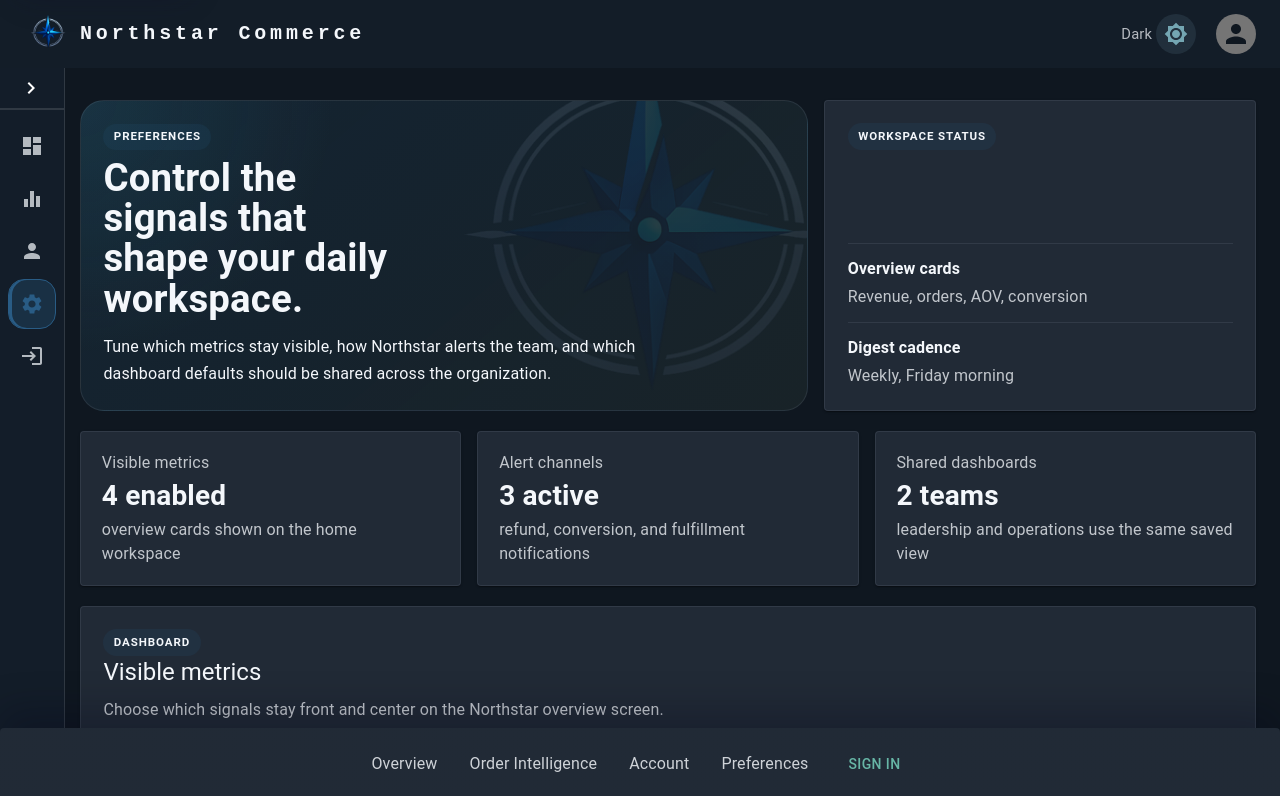
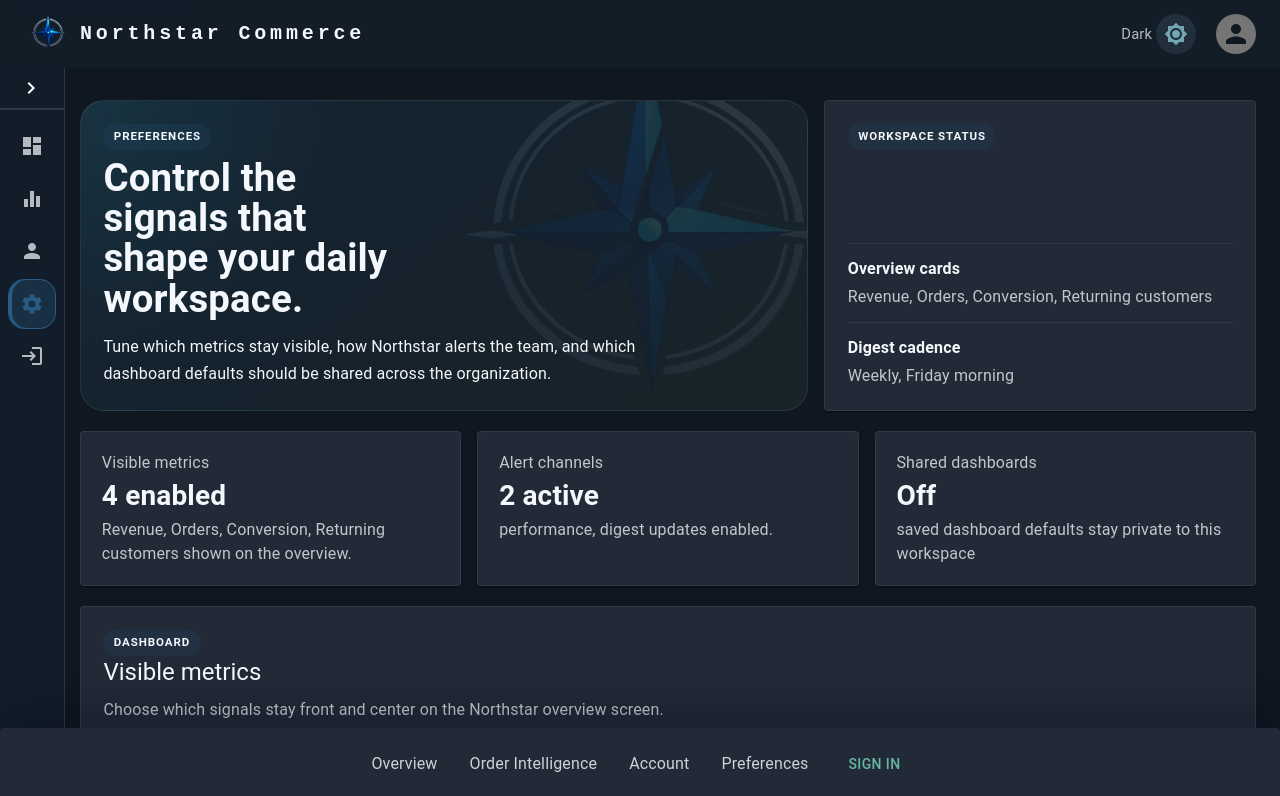
Before and after one commit to AleksandraCislowski/dashboard, a Next.js app: page /dashboard/settings in a window 1280 px wide. Shown: the top 796 px of the page. Built offline with nearby package versions, Linux system fonts and the light colour scheme; no server answers.

Commit message:
feat: add action feedback messages and styles for export and customize actions in Analytics and Settings

```diff
--- a/src/pages/dashboard/settings/index.tsx
+++ b/src/pages/dashboard/settings/index.tsx
@@ -3,24 +3,6 @@
 import ToggleSwitch from "@/components/settings/ToggleSwitch";
 import TextBox from "@/components/settings/TextBox";
 import classes from "@/styles/WorkspaceSettings.module.scss";
-
-const summaryCards = [
-  {
-    label: "Visible metrics",
-    value: "4 enabled",
-    context: "overview cards shown on the home workspace",
-  },
-  {
-    label: "Alert channels",
-    value: "3 active",
-    context: "refund, conversion, and fulfillment notifications",
-  },
-  {
-    label: "Shared dashboards",
-    value: "2 teams",
-    context: "leadership and operations use the same saved view",
-  },
-];
 
 const Settings = () => {
   const [showRevenue, setShowRevenue] = React.useState(true);
@@ -47,6 +29,49 @@
     setSaved(true);
   };
 
+  const visibleMetrics = [
+    showRevenue && "Revenue",
+    showOrders && "Orders",
+    showConversion && "Conversion",
+    showCustomers && "Returning customers",
+  ].filter(Boolean);
+  const activeAlerts = [
+    showBilling && "billing",
+    showAnnouncements && "product",
+    showAlerts && "performance",
+    showSharedDashboards && "shared dashboards",
+    showDigest && "digest",
+  ].filter(Boolean);
+  const sharedDashboardTeams = showSharedDashboards ? 2 : 0;
+  const summaryCards = [
+    {
+      label: "Visible metrics",
+      value: `${visibleMetrics.length} enabled`,
+      context:
+        visibleMetrics.length > 0
+          ? `${visibleMetrics.join(", ")} shown on the overview.`
+          : "No overview metrics are currently enabled.",
+    },
+    {
+      label: "Alert channels",
+      value: `${activeAlerts.length} active`,
+      context:
+        activeAlerts.length > 0
+          ? `${activeAlerts.join(", ")} updates enabled.`
+          : "No automatic alert channels are enabled.",
+    },
+    {
+      label: "Shared dashboards",
+      value:
+        sharedDashboardTeams > 0
+          ? `${sharedDashboardTeams} teams`
+          : "Off",
+      context: showSharedDashboards
+        ? "leadership and operations use the same saved view"
+        : "saved dashboard defaults stay private to this workspace",
+    },
+  ];
+
   return (
     <Box className={classes.page}>
       <section className={classes.hero}>
@@ -63,11 +88,17 @@
           <div className={classes.heroMeta}>
             <div>
               <strong>Overview cards</strong>
-              <span>Revenue, orders, AOV, conversion</span>
+              <span>
+                {visibleMetrics.length > 0
+                  ? visibleMetrics.join(", ")
+                  : "No metrics selected"}
+              </span>
             </div>
             <div>
               <strong>Digest cadence</strong>
-              <span>Weekly, Friday morning</span>
+              <span>
+                {showDigest ? "Weekly, Friday morning" : "Digest disabled"}
+              </span>
             </div>
           </div>
         </Paper>
```
Also changed, not shown: src/pages/dashboard/analytics/index.tsx (+28 -2 lines), src/styles/Analytics.module.scss (+9 -0 lines).
